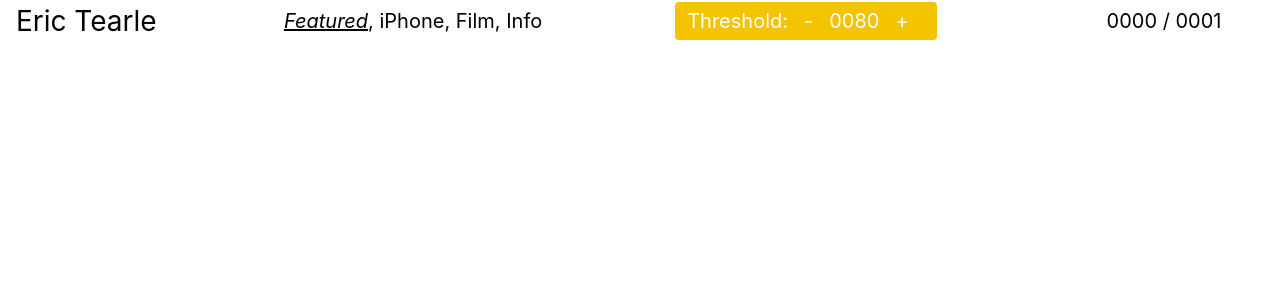
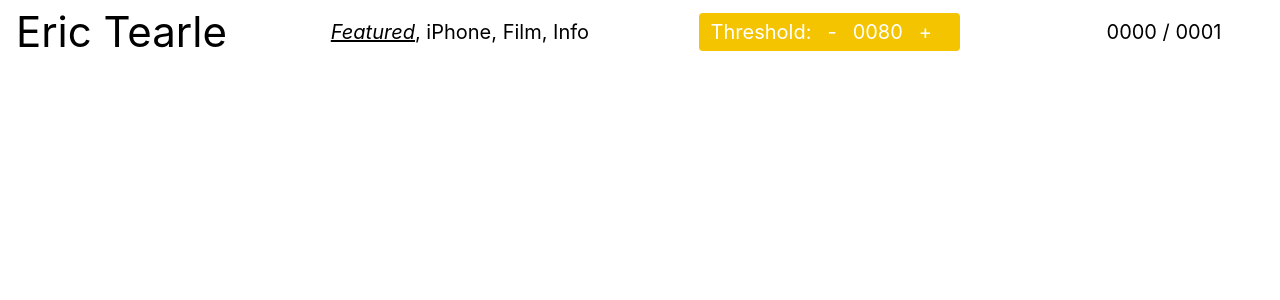
Before and after one commit to etearle86/erictearlewebsite, a React (Create React App) app: page / in a window 1280 px wide. Shown: the top 300 px of the page. Built offline with nearby package versions, Linux system fonts and the light colour scheme.

Commit message:
Update Footer.scss

```diff
--- a/src/components/Footer/Footer.scss
+++ b/src/components/Footer/Footer.scss
@@ -14,7 +14,7 @@
   user-select: none;
 
   .Footer_name {
-    font-size: 28px;
+    font-size: 42px;
   }
 
   .Footer_categoryWrapper {
```
